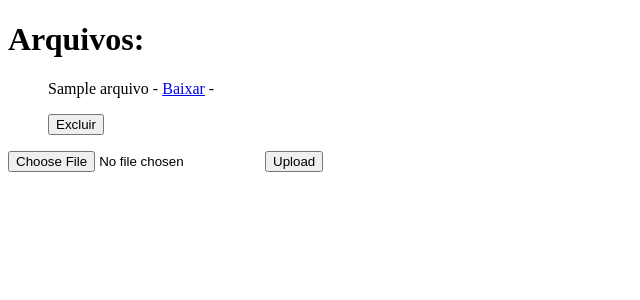
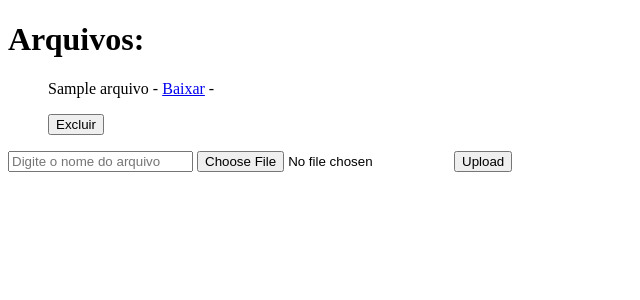
Before and after one commit to imrooteodoro/RMI-SERVER, a Flask app: template src/templates/index.html in a window 1280 px wide. Shown: the top 300 px of the page, without its empty margins (0-640 px from the left). Run offline with Flask 2, Linux system fonts and the light colour scheme; the template is opened without the code that fills it: most values are stand-ins (such as "Sample title", 1, 10 or a date in 2020).

Commit message:
feat: implementa o formulário de upload de arquivos

```diff
--- a/src/templates/index.html
+++ b/src/templates/index.html
@@ -20,11 +20,10 @@
     </p>
 {% endfor %}
     </ul>
-
     <form action="/upload" method="post" enctype="multipart/form-data">
+        <input type="text" name="nome_arquivo" placeholder="Digite o nome do arquivo">
         <input type="file" name="conteudo_arquivo">
         <input type="submit" value="Upload">
     </form>
-
 </body>
 </html>
```
